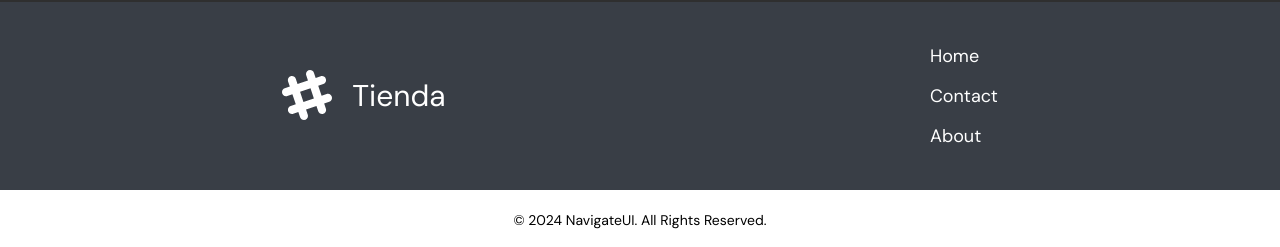
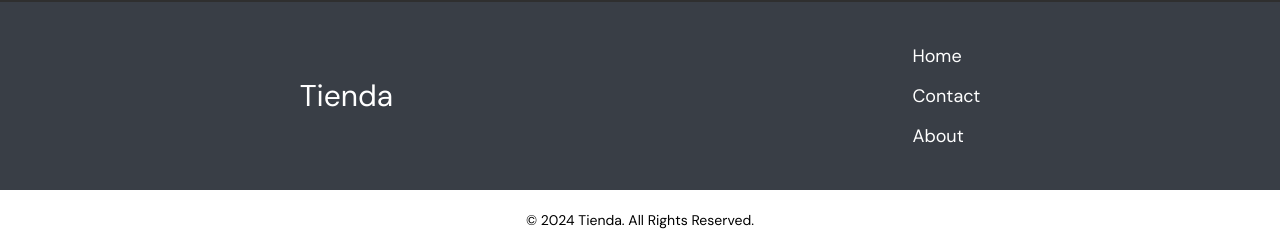
Before and after one commit to Mohammadarifcoding/tienda, a React (Vite) app: page / in a window 1280 px wide. Shown: the part 1471-1718 px from the top of the page. Built offline with nearby package versions, Linux system fonts and the light colour scheme; grey boxes are pictures that could not be loaded.

Commit message:
Updated the footer

```diff
--- a/src/Footer/Footer.jsx
+++ b/src/Footer/Footer.jsx
@@ -7,9 +7,7 @@
         <footer className="flex flex-col ">
             <div className="flex flex-col items-start justify-around gap-5 bg-[#393E46] text-white p-10 py-10 md:flex-row md:gap-0 md:items-center">
                 <aside className="text-xl items-start justify-center flex gap-5">
-                    <svg width="50" height="50" viewBox="0 0 24 24" xmlns="http://www.w3.org/2000/svg" fillRule="evenodd" clipRule="evenodd" className="fill-current">
-                        <path d="M22.672 15.226l-2.432.811.841 2.515c.33 1.019-.209 2.127-1.23 2.456-1.15.325-2.148-.321-2.463-1.226l-.84-2.518-5.013 1.677.84 2.517c.391 1.203-.434 2.542-1.831 2.542-.88 0-1.601-.564-1.86-1.314l-.842-2.516-2.431.809c-1.135.328-2.145-.317-2.463-1.229-.329-1.018.211-2.127 1.231-2.456l2.432-.809-1.621-4.823-2.432.808c-1.355.384-2.558-.59-2.558-1.839 0-.817.509-1.582 1.327-1.846l2.433-.809-.842-2.515c-.33-1.02.211-2.129 1.232-2.458 1.02-.329 2.13.209 2.461 1.229l.842 2.515 5.011-1.677-.839-2.517c-.403-1.238.484-2.553 1.843-2.553.819 0 1.585.509 1.85 1.326l.841 2.517 2.431-.81c1.02-.33 2.131.211 2.461 1.229.332 1.018-.21 2.126-1.23 2.456l-2.433.809 1.622 4.823 2.433-.809c1.242-.401 2.557.484 2.557 1.838 0 .819-.51 1.583-1.328 1.847m-8.992-6.428l-5.01 1.675 1.619 4.828 5.011-1.674-1.62-4.829z"></path>
-                    </svg>
+
                     <p className='text-3xl py-2'>Tienda</p>
                 </aside>
                 <nav className="text-lg">
@@ -25,22 +23,10 @@
                         </li>
                     </ul>
                 </nav>
-                {/* <nav className="text-lg">
-                    <ul className="space-y-3">
-                        <li>
-                            <a className="cursor-pointer hover:underline">Services</a>
-                        </li>
-                        <li>
-                            <a className="cursor-pointer hover:underline">Add</a>
-                        </li>
-                        <li>
-                            <a className="cursor-pointer hover:underline">Portfolio</a>
-                        </li>
-                    </ul>
-                </nav> */}
+
             </div>
             <aside className="bg-white py-5 text-center text-sm">
-                <p>&copy; 2024 NavigateUI. All Rights Reserved.</p>
+                <p>&copy; 2024 Tienda. All Rights Reserved.</p>
             </aside>
         </footer>
 
```
